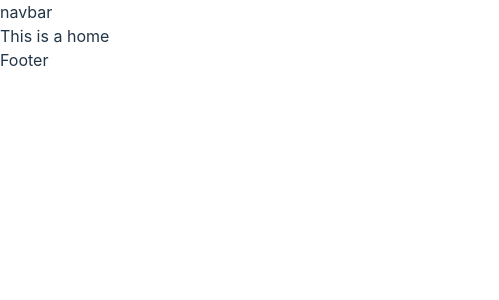
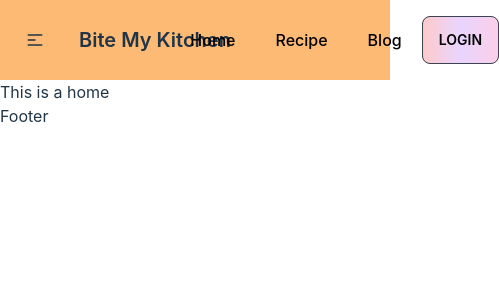
Before and after one commit to AbuBokorprog/bite-my-kitchen-client-side, a React (Vite) app: page / in a window 390 px wide. Shown: the top 300 px of the page, 499 px wide, since content can reach past the window. Built offline with nearby package versions, Linux system fonts and the light colour scheme.

Commit message:
Navbar done

```diff
--- a/index.html
+++ b/index.html
@@ -4,7 +4,7 @@
     <meta charset="UTF-8" />
     <link rel="icon" type="image/svg+xml" href="/vite.svg" />
     <meta name="viewport" content="width=device-width, initial-scale=1.0" />
-    <title>Vite + React</title>
+    <title>Bite My Kitchen</title>
   </head>
   <body>
     <div id="root"></div>
--- a/src/Shared/Navbar/Navbar.jsx
+++ b/src/Shared/Navbar/Navbar.jsx
@@ -1,9 +1,61 @@
 import React from "react";
+import { Link } from "react-router-dom";
 
 const Navbar = () => {
   return (
     <div>
-      <h2>navbar</h2>
+      <div className="navbar py-4 bg-orange-300">
+        <div className="navbar-start">
+          <div className="dropdown">
+            <label tabIndex={0} className="btn btn-ghost lg:hidden">
+              <svg
+                xmlns="http://www.w3.org/2000/svg"
+                className="h-5 w-5"
+                fill="none"
+                viewBox="0 0 24 24"
+                stroke="currentColor"
+              >
+                <path
+                  strokeLinecap="round"
+                  strokeLinejoin="round"
+                  strokeWidth="2"
+                  d="M4 6h16M4 12h8m-8 6h16"
+                />
+              </svg>
+            </label>
+            <ul
+              tabIndex={0}
+              className="menu menu-compact dropdown-content mt-3 p-2 shadow bg-base-100 rounded-box w-52"
+            >
+              <Link to="/">Home</Link>
+              <Link to="/recipe">Recipe</Link>
+              <Link to="/blog">Blog</Link>
+            </ul>
+          </div>
+          <Link className="btn btn-ghost normal-case text-xl">
+            Bite My Kitchen
+          </Link>
+        </div>
+        <div className="navbar-center lg:flex justify-around items-center">
+          <div>
+            <Link className="mx-5 text-black" to="/">
+              Home
+            </Link>
+
+            <Link className="mx-5 text-black" to="/recipe">
+              Recipe
+            </Link>
+            <Link className="mx-5 text-black" to="/blog">
+              Blog
+            </Link>
+          </div>
+        </div>
+        <div className="navbar-end">
+          <Link className="btn text-black bg-gradient-to-r from-red-200 via-purple-200 to-pink-200">
+            Login
+          </Link>
+        </div>
+      </div>
     </div>
   );
 };
```
